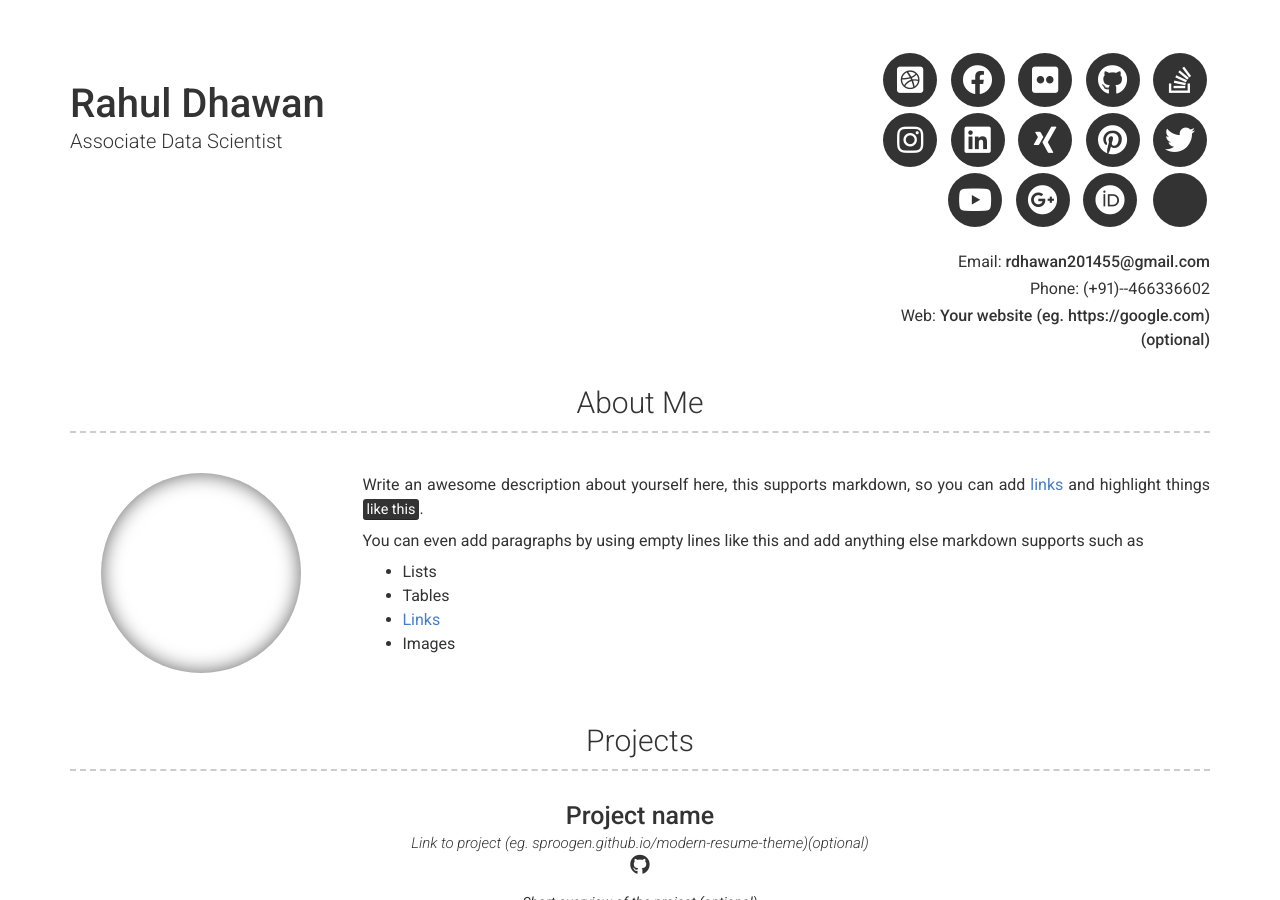
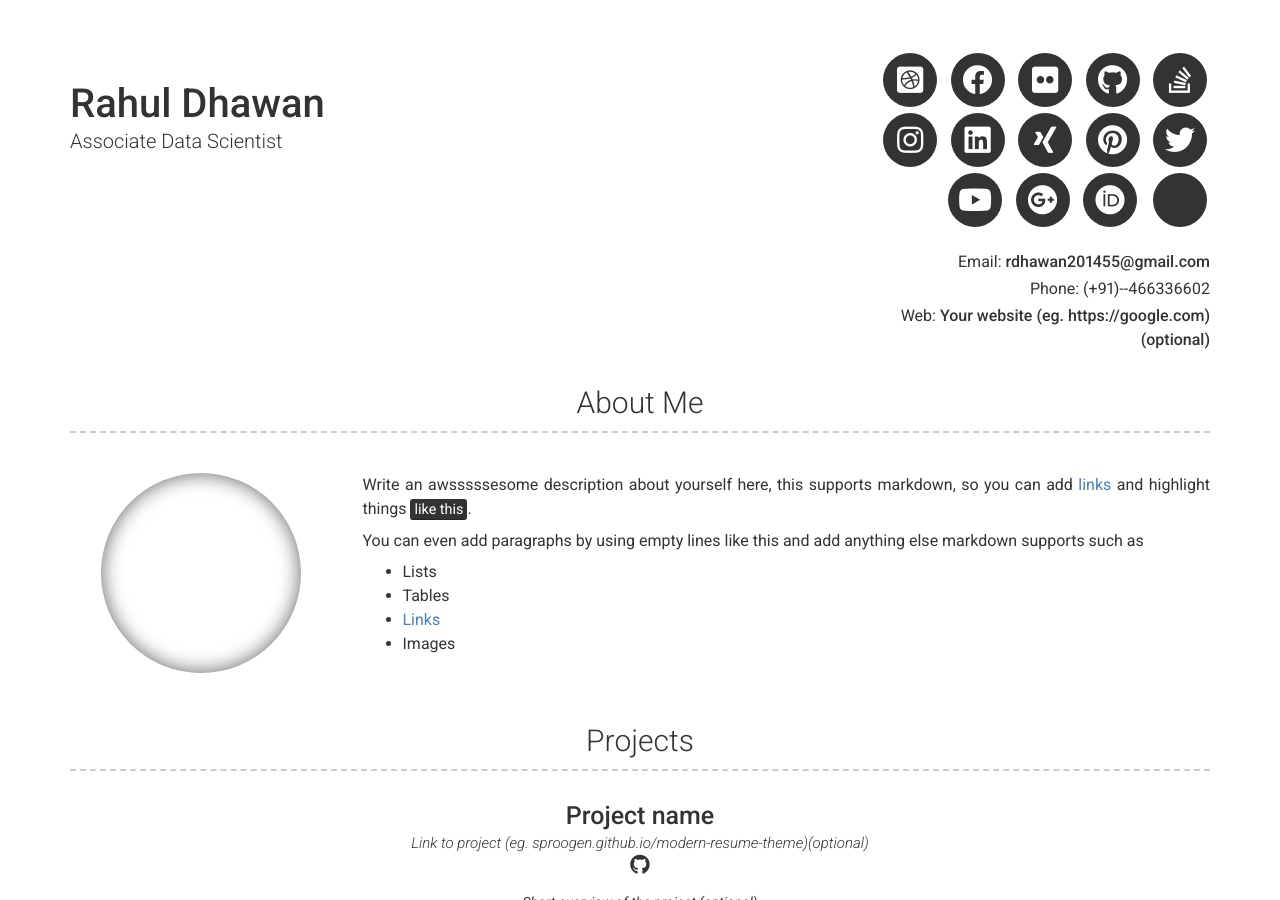
Before and after one commit to rbreezy/intro, a Jekyll site: the page built from index.md, in a window 1280 px wide and 900 px high. Built offline with Jekyll 4.4.1, drawn with Linux system fonts in a browser that asks for light colours; nearby versions of some CDN libraries.

Commit message:
Update _config.yml

```diff
--- a/_config.yml
+++ b/_config.yml
@@ -46,7 +46,7 @@ additional_links:
 # about_title: About Me (Use this to override about section title)
 about_profile_image: Directory of profile image (eg. images/profile.jpg)
 about_content: | # this will include new lines to allow paragraphs
-  Write an awesome description about yourself here, this supports markdown, so you can add [links](http://foobar.com) and highlight things <mark>like this</mark>.
+  Write an awsssssesome description about yourself here, this supports markdown, so you can add [links](http://foobar.com) and highlight things <mark>like this</mark>.
 
   You can even add paragraphs by using empty lines like this and add anything else markdown supports such as
     - Lists
```
